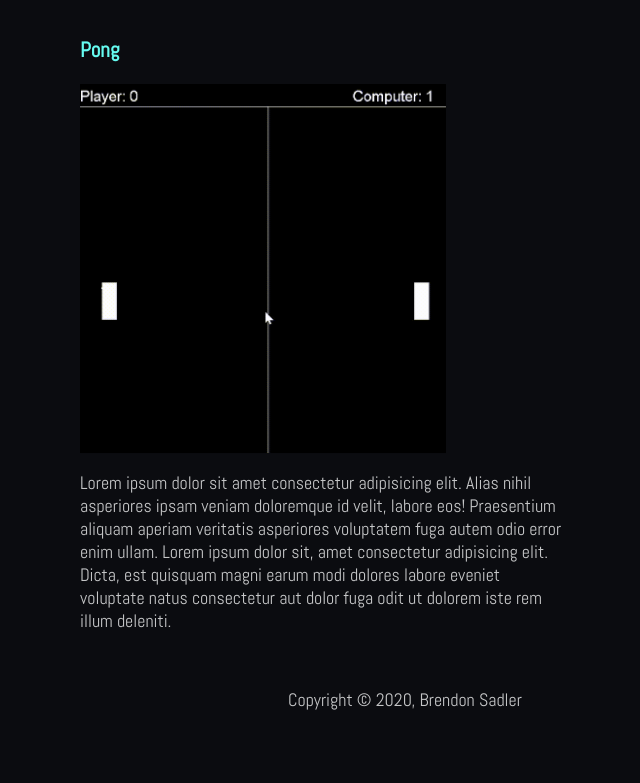
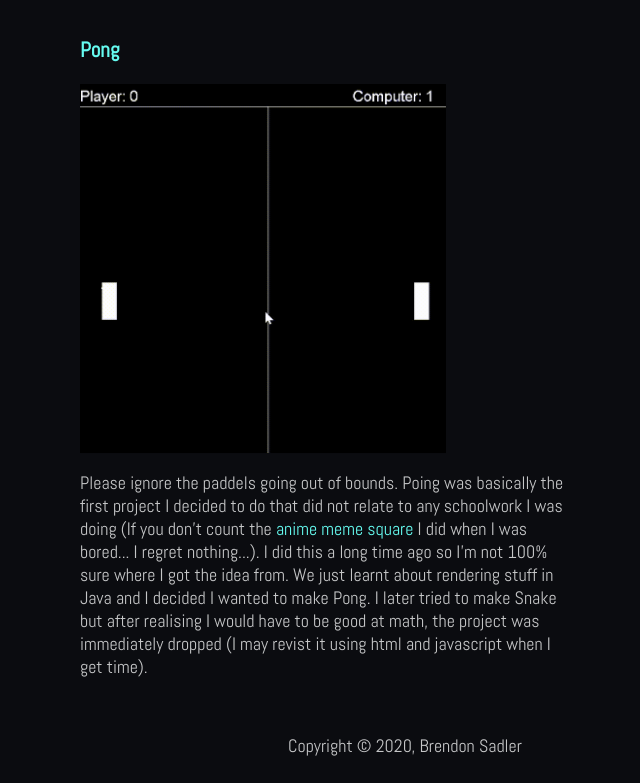
Before and after one commit to sadlerb/oldsite, a plain HTML site: page index.html in a window 1280 px wide. Shown: the part 1330-2113 px from the top of the page, without its empty margins (235-875 px from the left). Before the commit the page ends 2067 px from the top, so only its background shows below. Drawn offline with Linux system fonts and the light colour scheme.

Commit message:
Content Done

```diff
--- a/index.html
+++ b/index.html
@@ -63,7 +63,8 @@
                         </div>
                       </div>
 
-                    <p>Lorem ipsum dolor sit amet consectetur adipisicing elit. Alias nihil asperiores ipsam veniam doloremque id velit, labore eos! Praesentium aliquam aperiam veritatis asperiores voluptatem fuga autem odio error enim ullam. Lorem ipsum dolor sit, amet consectetur adipisicing elit. Dicta, est quisquam magni earum modi dolores labore eveniet voluptate natus consectetur aut dolor fuga odit ut dolorem iste rem illum deleniti.</p>
+                    <p>Please ignore the paddels going out of bounds. Poing was basically the first project I decided to do that did not relate to any schoolwork I was doing (If you don't count the <a href="assets\intextlinks\noShame.gif" class="inText-link">anime meme square</a> I did when I was bored... I regret nothing...).
+                        I did this a long time ago so I'm not 100% sure where I got the idea from. We just learnt about rendering stuff in Java and I decided I wanted to make Pong. I later tried to make Snake but after realising I would have to be good at math, the project was immediately dropped (I may revist it using html and javascript when I get time). </p>
                 </div>
             </div>
 
```
Also changed, not shown: 1 other file.
